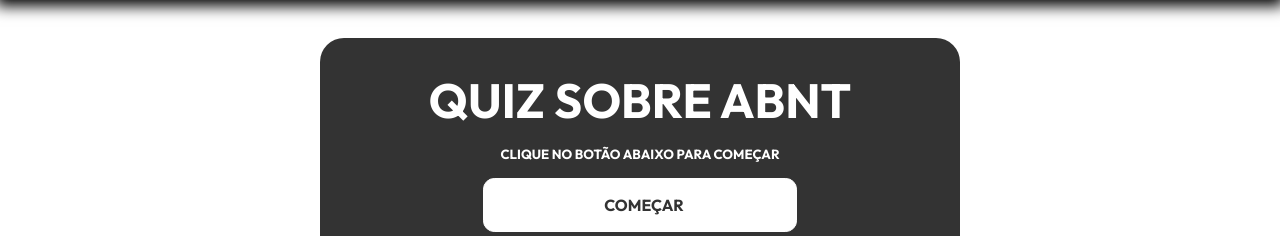
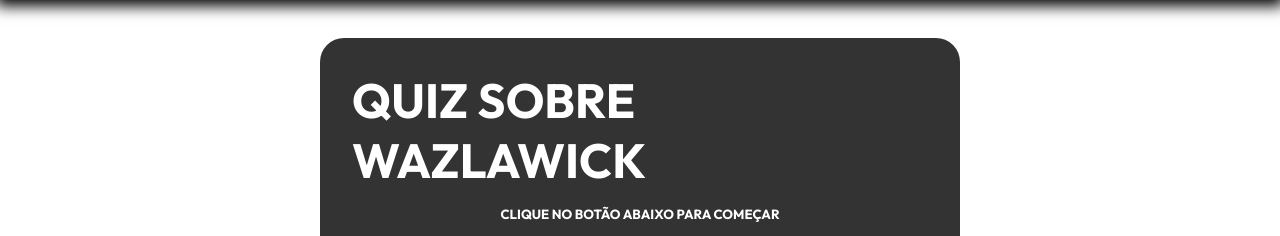
Before and after one commit to devedsonalves/react-quiz, a React (Vite) app in the folder client/: page / in a window 1280 px wide. Shown: the part 134-370 px from the top of the page. Built offline with nearby package versions, Linux system fonts and the light colour scheme; some icons are missing.

Commit message:
project update

```diff
--- a/client/src/pages/Home/index.jsx
+++ b/client/src/pages/Home/index.jsx
@@ -9,7 +9,7 @@
       <Header />
       <div className="container">
         <div className="titulo">
-          <h1>QUIZ SOBRE ABNT</h1>
+          <h1>QUIZ SOBRE WAZLAWICK</h1>
         </div>
         <div className="subtitulo">
           <i class="ph ph-arrow-down"></i>
```
